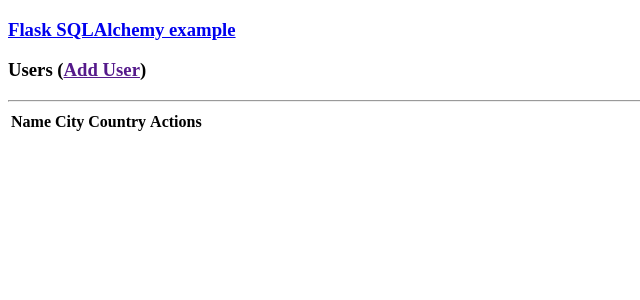
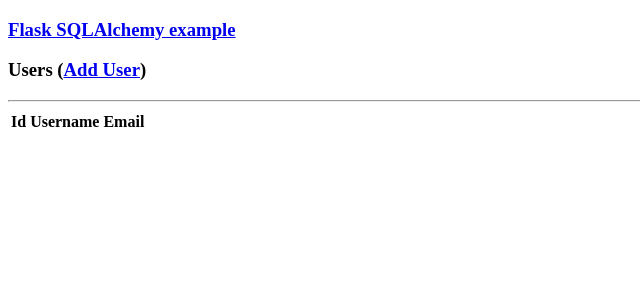
Before and after one commit to tsadimas/sqlalchemy-tutorial, a Flask app: page / in a window 1280 px wide. Shown: the top 300 px of the page, without its empty margins (0-640 px from the left). Run offline with Flask 3, Linux system fonts and the light colour scheme; lists and menus that the app fills with data are empty.

Commit message:
various fixes

```diff
--- a/database.py
+++ b/database.py
@@ -1,9 +1,10 @@
 from sqlalchemy import create_engine
+
 from sqlalchemy.orm import scoped_session, sessionmaker
 from models import Base
 from config import connection_string
 
-
+print(connection_string)
 engine = create_engine(connection_string, echo=True)
 Session = scoped_session(sessionmaker())
 
--- a/main.py
+++ b/main.py
@@ -1,15 +1,14 @@
-from database import db_session, init_db
-from flask import Flask, render_template, redirect
+from flask import Flask, render_template, redirect, request, flash, url_for
 from models import User
-from forms import UserForm
 from config import SECRET_KEY
 
+from database import db_session, init_db
+
+
 app = Flask(__name__)
-app.config['SECRET_KEY'] = SECRET_KEY
-
+app.secret_key = SECRET_KEY
 with app.app_context():
     init_db()
-
 
 
 @app.teardown_appcontext
@@ -22,9 +21,17 @@
     users = User.query.all()
     return render_template('show_all.html', users=users)
 
-@app.route('/users', methods=['GET', 'POST'])
-def create_user():
-    form = UserForm()
-    # if form.validate_on_submit():
-    #     return redirect('/')
-    return render_template('new_user.html', form=form)
+
+@app.route('/user', methods=['GET', 'POST'])
+def newsuser():
+    if request.method == 'POST':
+        if not request.form['username'] or not request.form['email']:
+            flash('Please enter all the fields', 'error')
+        else:
+            user = User(
+                username=request.form['username'], email=request.form['email'])
+            db_session.add(user)
+            db_session.commit()
+            flash('Record was successfully added')
+            return redirect(url_for('show_all'))
+    return render_template('new_user.html')
--- a/models.py
+++ b/models.py
@@ -1,6 +1,6 @@
 from __future__ import annotations
-from sqlalchemy import String, DateTime, create_engine, ForeignKey
-from sqlalchemy.orm import sessionmaker, scoped_session, Mapped, mapped_column, relationship, DeclarativeBase
+from sqlalchemy import String, DateTime, ForeignKey
+from sqlalchemy.orm import Mapped, mapped_column, relationship, DeclarativeBase
 from typing import List
 from datetime import datetime
 
--- a/requirements.txt
+++ b/requirements.txt
@@ -1,13 +1,11 @@
 blinker==1.6.2
 click==8.1.3
 Flask==2.3.1
-Flask-WTF==1.1.1
 greenlet==2.0.2
 itsdangerous==2.1.2
 Jinja2==3.1.2
 MarkupSafe==2.1.2
 python-dotenv==1.0.0
-SQLAlchemy==2.0.10
+SQLAlchemy==2.0.11
 typing_extensions==4.5.0
-Werkzeug==2.3.0
-WTForms==3.0.1
+Werkzeug==2.3.1
--- a/templates/base.html
+++ b/templates/base.html
@@ -8,7 +8,7 @@
             SQLAlchemy example</a>
       </h3>
 
-      <h3>Users (<a href = "">Add User</a>)</h3>
+      <h3>Users (<a href = "{{ url_for('newsuser') }}">Add User</a>)</h3>
 
       <hr/>
       {%- for message in get_flashed_messages() %}
--- a/templates/show_all.html
+++ b/templates/show_all.html
@@ -3,18 +3,18 @@
 <table>
          <thead>
             <tr>
-               <th>Name</th>
-               <th>City</th>
-               <th>Country</th>
-               <th>Actions</th>
+               <th>Id</th>
+               <th>Username</th>
+               <th>Email</th>
             </tr>
          </thead>
 
          <tbody>
             {% for user in users %}
                <tr>
+                  <td>{{ user.id }}</td>
                   <td>{{ user.username }}</td>
-                  <td>{{ user.id }}</td>
+                  <td>{{ user.email }}</td>
                </tr>
             {% endfor %}
          </tbody>
```
Also changed, not shown: forms.py (deleted, +0 -8 lines), templates/new_user.html (+4 -6 lines), README.md, 1 other file.
